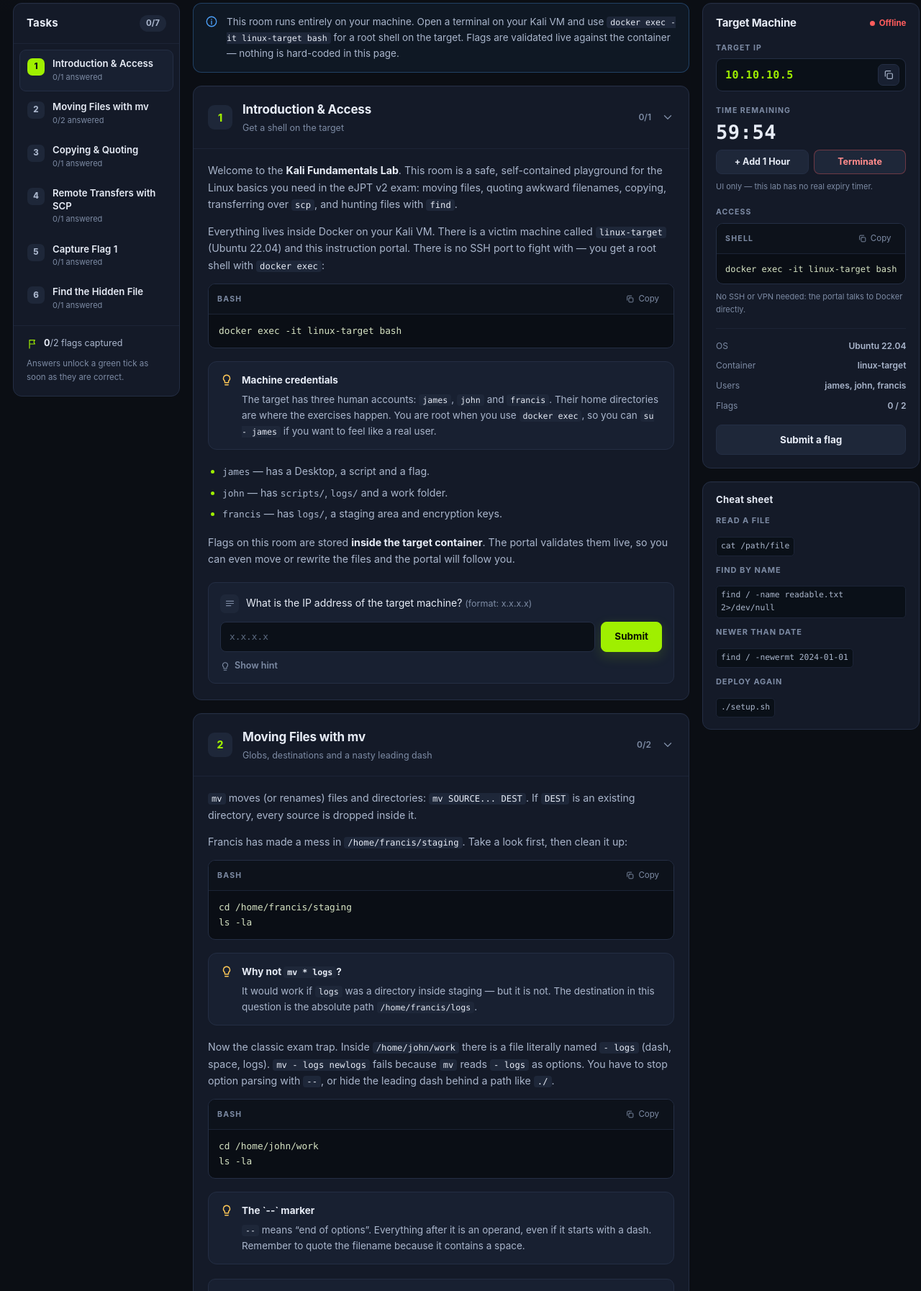
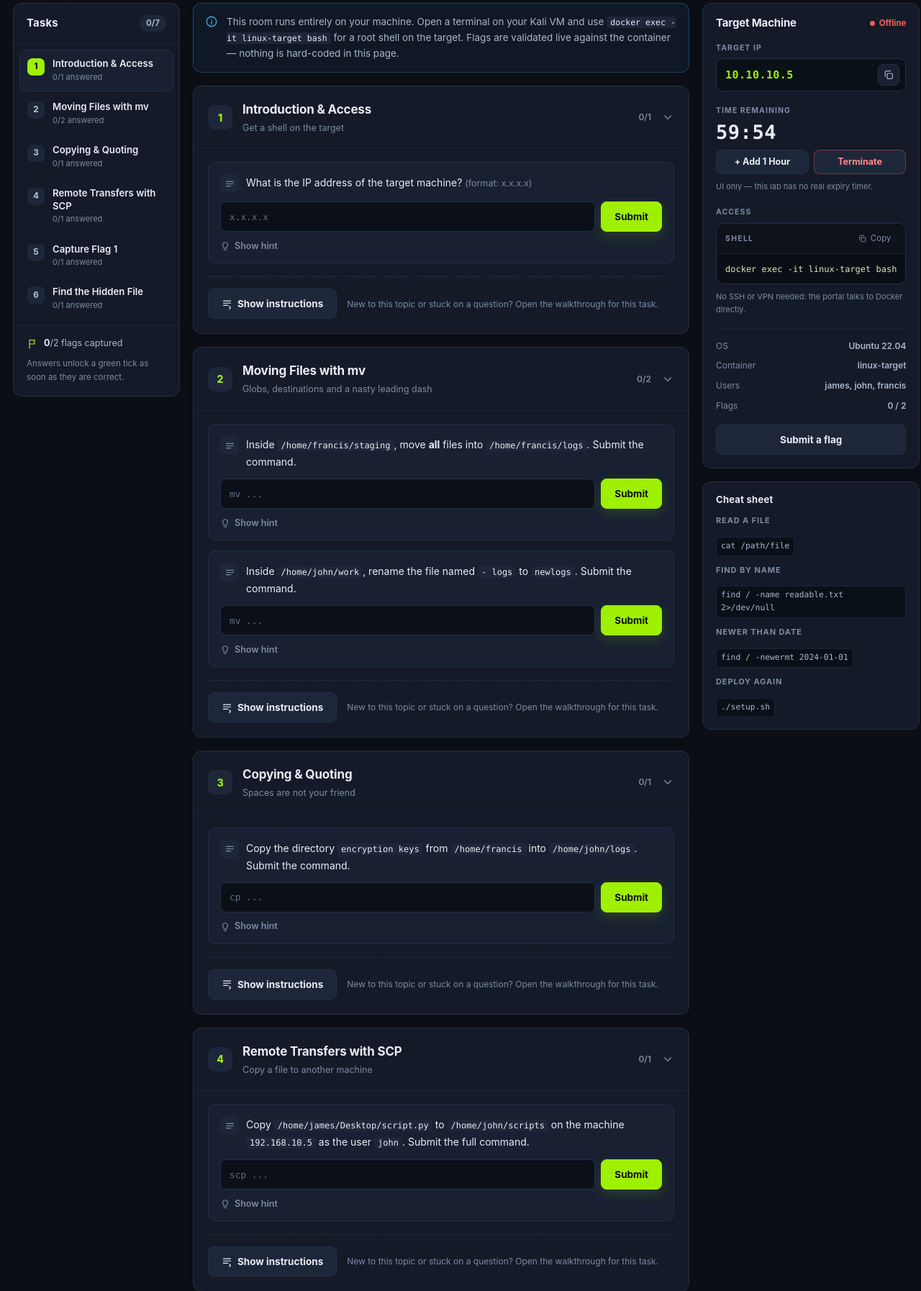
Before and after one commit to unknown09875/Guest, a Flask app: page / in a window 1280 px wide. Shown: the part 302-2096 px from the top of the page at 72% size. Run offline with Flask 3, Linux system fonts and the light colour scheme.

Commit message:
Lab UX + audit fixes: collapsible instructions, click-only hints, hardened inputs
Co-authored-by: arena-agent <297053741+arena-agent@users.noreply.github.com>

```diff
--- a/kali-fundamentals-lab/docker-compose.yml
+++ b/kali-fundamentals-lab/docker-compose.yml
@@ -1,5 +1,3 @@
-version: "3.8"
-
 # Kali Fundamentals Lab
 # ---------------------------------------------------------------------------
 # flask-portal : Flask instruction page on http://localhost:5000
--- a/kali-fundamentals-lab/portal/app.py
+++ b/kali-fundamentals-lab/portal/app.py
@@ -5,10 +5,9 @@ from __future__ import annotations
 import os
 import re
 
-from flask import Flask, jsonify, render_template, request, session
-
 import content
 import flags
+from flask import Flask, jsonify, render_template, request, session
 
 app = Flask(__name__)
 app.config.update(
@@ -26,6 +25,15 @@ class TargetUnavailable(RuntimeError):
 # --------------------------------------------------------------------------
 # helpers
 # --------------------------------------------------------------------------
+def as_text(value) -> str:
+    """Coerce any JSON value to a safe string (never raise on odd payloads)."""
+    if isinstance(value, str):
+        return value
+    if value is None:
+        return ""
+    return str(value)
+
+
 def normalise_answer(raw: str) -> str:
     """Collapse whitespace and strip the things a copy/paste usually drags in."""
     text = (raw or "").replace("\r", " ").replace("\n", " ").replace("\t", " ")
@@ -35,8 +43,7 @@ def normalise_answer(raw: str) -> str:
         text = text[2:].strip()
     if text.lower().startswith("sudo "):
         text = text[5:].strip()
-    text = re.sub(r"\s*;\s*$", "", text)
-    return text
+    return re.sub(r"\s*;\s*$", "", text)
 
 
 def solved_set() -> set[str]:
@@ -209,9 +216,11 @@ def api_progress():
 
 @app.post("/api/answer")
 def api_answer():
-    payload = request.get_json(silent=True) or {}
-    question_id = payload.get("question_id", "")
-    answer = payload.get("answer", "")
+    payload = request.get_json(silent=True)
+    if not isinstance(payload, dict):
+        payload = {}
+    question_id = as_text(payload.get("question_id"))
+    answer = as_text(payload.get("answer"))
 
     question = content.QUESTION_INDEX.get(question_id)
     if question is None:
@@ -253,8 +262,10 @@ def api_answer():
 
 @app.post("/api/hint")
 def api_hint():
-    payload = request.get_json(silent=True) or {}
-    question = content.QUESTION_INDEX.get(payload.get("question_id", ""))
+    payload = request.get_json(silent=True)
+    if not isinstance(payload, dict):
+        payload = {}
+    question = content.QUESTION_INDEX.get(as_text(payload.get("question_id")))
     if question is None:
         return jsonify({"ok": False, "error": "unknown question"}), 404
     return jsonify({"ok": True, "hint": question.get("hint", "")})
@@ -263,19 +274,20 @@ def api_hint():
 @app.post("/api/submit-flag")
 def api_submit_flag():
     """The room-level Submit Flag box - accepts any flag on the target."""
-    payload = request.get_json(silent=True) or {}
-    submitted = normalise_answer(payload.get("flag", ""))
+    payload = request.get_json(silent=True)
+    if not isinstance(payload, dict):
+        payload = {}
+    submitted = normalise_answer(as_text(payload.get("flag")))
 
     if not submitted:
         return jsonify({"ok": True, "correct": False, "message": "Enter a flag first."})
 
-    target_status = flags.docker_status()
-    problems = []
+    read_errors = []
     for slot in content.FLAG_SLOTS:
         try:
             expected = flags.get_flag(slot["path"])
-        except Exception as exc:  # noqa: BLE001
-            problems.append(str(exc))
+        except Exception as exc:  # noqa: BLE001 - target not running
+            read_errors.append(str(exc))
             continue
 
         if submitted == expected:
@@ -292,17 +304,17 @@ def api_submit_flag():
                 }
             )
 
-    if not target_status.get("ok"):
+    if len(read_errors) == len(content.FLAG_SLOTS):
         return jsonify(
             {
                 "ok": True,
                 "correct": False,
-                "message": "Cannot reach the target container right now. Is linux-target running?",
-                "target": target_status,
+                "target_down": True,
+                "message": "Cannot read the flags from linux-target. Is the container running?",
+                "target": flags.docker_status(),
             }
         )
 
-    _ = problems
     return jsonify(
         {
             "ok": True,
--- a/kali-fundamentals-lab/portal/static/css/thm.css
+++ b/kali-fundamentals-lab/portal/static/css/thm.css
@@ -30,6 +30,9 @@
 *,
 *::before,
 *::after { box-sizing: border-box; }
+
+/* The [hidden] attribute must always win, even over display:flex rules. */
+[hidden] { display: none !important; }
 
 html { scroll-behavior: smooth; }
 
@@ -308,12 +311,80 @@ svg { width: 18px; height: 18px; fill: none; stroke: currentColor; stroke-width:
 .task__head[aria-expanded="false"] .task__chevron { transform: rotate(-90deg); }
 
 .task__body {
-  padding: 0 20px 22px;
+  padding: 18px 20px 20px;
   border-top: 1px solid var(--border-soft);
-  padding-top: 18px;
   font-size: 14.2px;
   color: var(--text-dim);
 }
+
+/* questions come first, instructions are opt-in */
+.questions { margin-top: 0; }
+
+.instructions-cta {
+  display: flex;
+  align-items: center;
+  gap: 14px;
+  flex-wrap: wrap;
+  margin-top: 18px;
+  padding-top: 16px;
+  border-top: 1px dashed var(--border);
+}
+.instructions-cta__note {
+  margin: 0;
+  font-size: 12px;
+  color: var(--muted);
+  flex: 1 1 220px;
+  min-width: 0;
+}
+
+.btn--instr {
+  height: 38px;
+  padding: 0 15px;
+  font-size: 13px;
+  background: transparent;
+  border: 1px dashed rgba(159, 239, 0, 0.45);
+  color: var(--green);
+  flex: none;
+}
+.btn--instr:hover {
+  background: var(--green-soft);
+  border-style: solid;
+}
+.btn--instr[aria-expanded="true"] {
+  border-style: solid;
+  background: rgba(159, 239, 0, 0.08);
+}
+
+.instructions {
+  margin-top: 16px;
+  padding: 16px 16px 4px;
+  background: #0e1420;
+  border: 1px solid var(--border);
+  border-left: 2px solid rgba(159, 239, 0, 0.45);
+  border-radius: 10px;
+  animation: pop 0.18s ease;
+}
+.instructions__head {
+  display: flex;
+  align-items: center;
+  justify-content: space-between;
+  gap: 12px;
+  margin-bottom: 12px;
+}
+.instructions__label {
+  display: inline-flex;
+  align-items: center;
+  gap: 7px;
+  font-size: 10.5px;
+  font-weight: 800;
+  letter-spacing: 0.12em;
+  text-transform: uppercase;
+  color: var(--green);
+}
+.instructions__label svg { width: 14px; height: 14px; }
+.instructions > p { color: var(--text-dim); }
+.instructions .codeblock { margin: 12px 0 16px; }
+.instructions .callout--note { margin: 4px 0 16px; }
 .task__body p code,
 .callout code { color: var(--text); background: var(--panel-3); padding: 1px 5px; border-radius: 4px; font-size: 0.86em; }
 .task__body strong { color: var(--text); }
@@ -353,7 +424,7 @@ svg { width: 18px; height: 18px; fill: none; stroke: currentColor; stroke-width:
 .codeblock--compact code { font-size: 12px; }
 
 /* ------------------------------------------------------------ questions */
-.questions { display: grid; gap: 14px; margin-top: 20px; }
+.questions { display: grid; gap: 14px; }
 
 .question {
   background: var(--panel-2);
@@ -599,6 +670,8 @@ svg { width: 18px; height: 18px; fill: none; stroke: currentColor; stroke-width:
   .sidebar.is-open { display: block; }
   .machine-col { grid-template-columns: minmax(0, 1fr); }
   .machine { order: -1; }
+  .instructions-cta { gap: 10px; }
+  .btn--instr { width: 100%; }
   .question__answer { flex-direction: column; }
   .question__answer .btn { width: 100%; }
   .submit-flag__form { flex-direction: column; }
--- a/kali-fundamentals-lab/portal/static/js/app.js
+++ b/kali-fundamentals-lab/portal/static/js/app.js
@@ -5,6 +5,7 @@
   var LAB = window.LAB || { solved: [], total: 0, flagsTotal: 0 };
   var solved = new Set(LAB.solved);
   var flagSlots = Array.prototype.slice.call(document.querySelectorAll("[data-flag-slot]"));
+  var completionAnnounced = !!(LAB.total && LAB.solved.length >= LAB.total);
   var toastEl = document.getElementById("toast");
   var toastTimer = null;
 
@@ -27,8 +28,16 @@
       body: payload ? JSON.stringify(payload) : undefined,
       credentials: "same-origin"
     }).then(function (res) {
-      return res.json().then(function (data) {
-        if (!res.ok) throw new Error(data.error || "Request failed");
+      return res.text().then(function (body) {
+        var data;
+        try {
+          data = body ? JSON.parse(body) : {};
+        } catch (err) {
+          data = {};
+        }
+        if (!res.ok) {
+          throw new Error(data.error || "Request failed (" + res.status + ")");
+        }
         return data;
       });
     });
@@ -107,7 +116,8 @@
 
     renderFlags(progress.captured_flags || []);
 
-    if (progress.complete) {
+    if (progress.complete && !completionAnnounced) {
+      completionAnnounced = true;
       toast("Room complete - all questions answered. Nice work!", "ok");
     }
   }
@@ -200,6 +210,63 @@
       });
   }
 
+  /* ------------------------------------------------------------- hints */
+  function setHintOpen(button, open) {
+    var id = button.getAttribute("data-hint");
+    var box = $('[data-hint-box="' + id + '"]');
+    if (!box) return;
+    box.hidden = !open;
+    button.setAttribute("aria-expanded", open ? "true" : "false");
+    var label = button.querySelector("[data-hint-label]");
+    if (label) label.textContent = open ? "Hide hint" : "Show hint";
+  }
+
+  function toggleHint(button) {
+    var id = button.getAttribute("data-hint");
+    var box = $('[data-hint-box="' + id + '"]');
+    var text = $('[data-hint-text="' + id + '"]');
+    if (!box || !text) return;
+
+    if (!box.hidden) {
+      setHintOpen(button, false);
+      return;
+    }
+    if (text.textContent) {
+      setHintOpen(button, true);
+      return;
+    }
+
+    button.disabled = true;
+    api("/api/hint", { question_id: id })
+      .then(function (data) {
+        text.textContent = data.hint || "No hint for this question.";
+        setHintOpen(button, true);
+      })
+      .catch(function () {
+        toast("Could not load hint", "bad");
+      })
+      .then(function () { button.disabled = false; });
+  }
+
+  /* ------------------------------------------------------ instructions */
+  // Instructions are always collapsed when the page loads: nothing is revealed
+  // unless the user clicks "Show instructions" for that task.
+  function setInstructionsOpen(taskId, open) {
+    var panel = $('[data-instructions="' + taskId + '"]');
+    if (!panel) return;
+    panel.hidden = !open;
+
+    $$('[data-instructions-toggle="' + taskId + '"]').forEach(function (button) {
+      button.setAttribute("aria-expanded", open ? "true" : "false");
+      var label = button.querySelector("[data-instructions-label]");
+      if (label) label.textContent = open ? "Hide instructions" : "Show instructions";
+    });
+  }
+
+  $$("[data-instructions-toggle]").forEach(function (button) {
+    setInstructionsOpen(button.getAttribute("data-instructions-toggle"), false);
+  });
+
   document.addEventListener("click", function (event) {
     var submit = event.target.closest("[data-submit]");
     if (submit) {
@@ -207,29 +274,23 @@
       return;
     }
 
+    var instrToggle = event.target.closest("[data-instructions-toggle]");
+    if (instrToggle) {
+      var openTask = instrToggle.getAttribute("data-instructions-toggle");
+      var panel = $('[data-instructions="' + openTask + '"]');
+      if (panel) setInstructionsOpen(openTask, panel.hidden);
+      return;
+    }
+
+    var instrClose = event.target.closest("[data-instructions-close]");
+    if (instrClose) {
+      setInstructionsOpen(instrClose.getAttribute("data-instructions-close"), false);
+      return;
+    }
+
     var hint = event.target.closest("[data-hint]");
     if (hint) {
-      var id = hint.getAttribute("data-hint");
-      var box = $('[data-hint-box="' + id + '"]');
-      var text = $('[data-hint-text="' + id + '"]');
-      if (!box || !text) return;
-      if (!box.hidden) {
-        box.hidden = true;
-        hint.innerHTML = '<svg viewBox="0 0 24 24" aria-hidden="true"><path d="M12 3a6 6 0 00-3.5 10.9V17h7v-3.1A6 6 0 0012 3z"/><path d="M9 21h6"/></svg> Show hint';
-        return;
-      }
-      if (text.textContent) {
-        box.hidden = false;
-        hint.innerHTML = '<svg viewBox="0 0 24 24" aria-hidden="true"><path d="M12 3a6 6 0 00-3.5 10.9V17h7v-3.1A6 6 0 0012 3z"/><path d="M9 21h6"/></svg> Hide hint';
-        return;
-      }
-      api("/api/hint", { question_id: id })
-        .then(function (data) {
-          text.textContent = data.hint || "No hint for this question.";
-          box.hidden = false;
-          hint.innerHTML = '<svg viewBox="0 0 24 24" aria-hidden="true"><path d="M12 3a6 6 0 00-3.5 10.9V17h7v-3.1A6 6 0 0012 3z"/><path d="M9 21h6"/></svg> Hide hint';
-        })
-        .catch(function () { toast("Could not load hint", "bad"); });
+      toggleHint(hint);
       return;
     }
 
@@ -250,6 +311,19 @@
       copyText(copyBtn.getAttribute("data-copy"))
         .then(function () { toast("Copied to clipboard", "ok"); })
         .catch(function () { toast("Copy failed - select it manually", "bad"); });
+    }
+  });
+
+  document.addEventListener("input", function (event) {
+    var input = event.target.closest("[data-input]");
+    if (!input) return;
+    var id = input.getAttribute("data-input");
+    var question = $('[data-question="' + id + '"]');
+    if (question) question.classList.remove("is-wrong");
+    var feedback = $('[data-feedback="' + id + '"]');
+    if (feedback && feedback.classList.contains("bad")) {
+      feedback.className = "question__feedback";
+      feedback.textContent = "";
     }
   });
 
--- a/kali-fundamentals-lab/portal/templates/index.html
+++ b/kali-fundamentals-lab/portal/templates/index.html
@@ -157,34 +157,6 @@
         </button>
 
         <div class="task__body" id="{{ task.id }}-body">
-          {% for block in task.blocks %}
-            {% if block.type == 'p' %}
-              <p>{{ block.html|safe }}</p>
-            {% elif block.type == 'code' %}
-              <div class="codeblock">
-                <div class="codeblock__bar">
-                  <span class="codeblock__lang">{{ block.lang|default('bash') }}</span>
-                  {% if block.spoiler %}<span class="codeblock__spoiler">spoiler - try it yourself first</span>{% endif %}
-                  <button class="copy-btn" type="button" data-copy-block>
-                    <svg viewBox="0 0 24 24" aria-hidden="true"><rect x="9" y="9" width="11" height="11" rx="2"/><path d="M5 15V6a2 2 0 012-2h9"/></svg>
-                    Copy
-                  </button>
-                </div>
-                <pre><code>{{ block.text }}</code></pre>
-              </div>
-            {% elif block.type == 'note' %}
-              <div class="callout callout--note">
-                <svg viewBox="0 0 24 24" aria-hidden="true"><path d="M12 3a6 6 0 00-3.5 10.9V17h7v-3.1A6 6 0 0012 3z"/><path d="M9 21h6"/></svg>
-                <div>
-                  {% if block.title %}<p class="callout__title">{{ block.title|safe }}</p>{% endif %}
-                  <p>{{ block.html|safe }}</p>
-                </div>
-              </div>
-            {% elif block.type == 'list' %}
-              <ul class="room-list">{% for item in block['items'] %}<li>{{ item|safe }}</li>{% endfor %}</ul>
-            {% endif %}
-          {% endfor %}
-
           <div class="questions">
             {% for q in task.questions %}
             <div class="question {% if q.id in solved %}is-solved{% endif %}" data-question="{{ q.id }}">
@@ -224,9 +196,9 @@
               </div>
 
               <div class="question__meta">
-                <button class="link-btn" type="button" data-hint="{{ q.id }}" {% if not q.hint %}hidden{% endif %}>
+                <button class="link-btn" type="button" data-hint="{{ q.id }}" aria-expanded="false" {% if not q.hint or q.id in solved %}hidden{% endif %}>
                   <svg viewBox="0 0 24 24" aria-hidden="true"><path d="M12 3a6 6 0 00-3.5 10.9V17h7v-3.1A6 6 0 0012 3z"/><path d="M9 21h6"/></svg>
-                  Show hint
+                  <span data-hint-label="{{ q.id }}">Show hint</span>
                 </button>
                 <span class="question__feedback" data-feedback="{{ q.id }}" role="status" aria-live="polite"></span>
               </div>
@@ -236,6 +208,52 @@
                 <p data-hint-text="{{ q.id }}"></p>
               </div>
             </div>
+            {% endfor %}
+          </div>
+
+          <div class="instructions-cta">
+            <button class="btn btn--instr" type="button" data-instructions-toggle="{{ task.id }}" aria-expanded="false" aria-controls="{{ task.id }}-instructions">
+              <svg viewBox="0 0 24 24" aria-hidden="true"><path d="M4 5h16M4 10h16M4 15h10"/><path d="M17 17l3 3-3 3"/></svg>
+              <span data-instructions-label="{{ task.id }}">Show instructions</span>
+            </button>
+            <p class="instructions-cta__note">New to this topic or stuck on a question? Open the walkthrough for this task.</p>
+          </div>
+
+          <div class="instructions" id="{{ task.id }}-instructions" data-instructions="{{ task.id }}" role="region" aria-label="Task {{ task.number }} instructions" hidden>
+            <div class="instructions__head">
+              <span class="instructions__label">
+                <svg viewBox="0 0 24 24" aria-hidden="true"><path d="M4 5h16M4 10h16M4 15h10"/></svg>
+                Instructions
+              </span>
+              <button class="link-btn" type="button" data-instructions-close="{{ task.id }}">Hide</button>
+            </div>
+
+            {% for block in task.blocks %}
+              {% if block.type == 'p' %}
+                <p>{{ block.html|safe }}</p>
+              {% elif block.type == 'code' %}
+                <div class="codeblock">
+                  <div class="codeblock__bar">
+                    <span class="codeblock__lang">{{ block.lang|default('bash') }}</span>
+                    {% if block.spoiler %}<span class="codeblock__spoiler">spoiler - try it yourself first</span>{% endif %}
+                    <button class="copy-btn" type="button" data-copy-block>
+                      <svg viewBox="0 0 24 24" aria-hidden="true"><rect x="9" y="9" width="11" height="11" rx="2"/><path d="M5 15V6a2 2 0 012-2h9"/></svg>
+                      Copy
+                    </button>
+                  </div>
+                  <pre><code>{{ block.text }}</code></pre>
+                </div>
+              {% elif block.type == 'note' %}
+                <div class="callout callout--note">
+                  <svg viewBox="0 0 24 24" aria-hidden="true"><path d="M12 3a6 6 0 00-3.5 10.9V17h7v-3.1A6 6 0 0012 3z"/><path d="M9 21h6"/></svg>
+                  <div>
+                    {% if block.title %}<p class="callout__title">{{ block.title|safe }}</p>{% endif %}
+                    <p>{{ block.html|safe }}</p>
+                  </div>
+                </div>
+              {% elif block.type == 'list' %}
+                <ul class="room-list">{% for item in block['items'] %}<li>{{ item|safe }}</li>{% endfor %}</ul>
+              {% endif %}
             {% endfor %}
           </div>
         </div>
```
Also changed, not shown: kali-fundamentals-lab/README.md, 4 other files.
